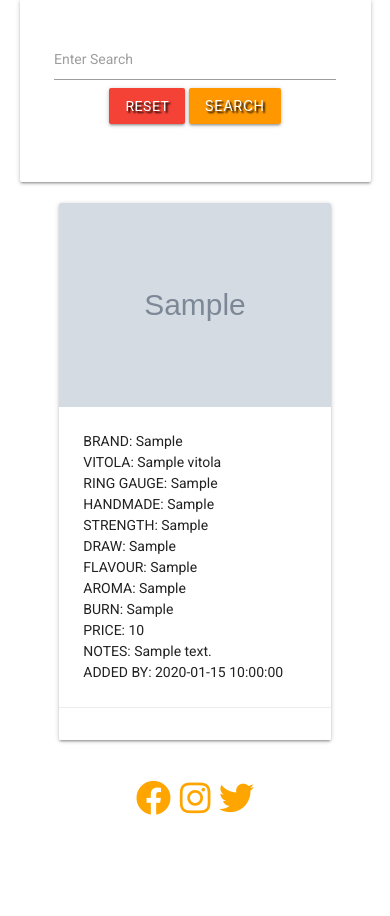
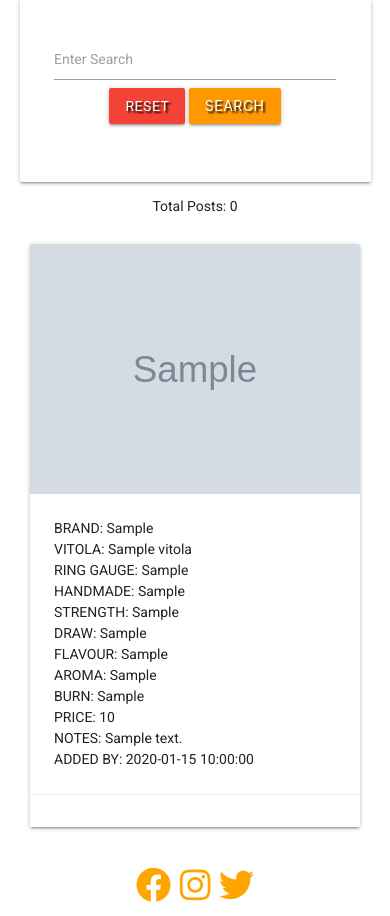
Before and after one commit to Code-Institute-Submissions/cigarist, a Flask app: page / in a window 390 px wide. Shown: the part 165-1081 px from the top of the page. Before the commit the page ends 980 px from the top, so only its background shows below. Run offline with Flask 2, Linux system fonts and the light colour scheme; the visitor is signed in with stand-in values (Sample User, id 1); grey boxes marked "Sample" are stand-in pictures; a database or web service that is not in the repository returns one stand-in record (values such as "Sample title"); some libraries are stand-ins or nearby versions.

Commit message:
Removed responsive-img class and added custom css to make images fit better

```diff
--- a/static/css/style.css
+++ b/static/css/style.css
@@ -46,6 +46,12 @@ h2 {
 }
 
 
+/* Images */
+.my-img {
+    height: 250px;
+}
+
+
 /* Footer */
 .footer{
     bottom: 20px;
--- a/templates/cigar_posts.html
+++ b/templates/cigar_posts.html
@@ -21,15 +21,22 @@
             </div>
         </form>
     </div>
+
+    <div class="row valign-wrapper center-align" >
+        <div class="col s12 m12 l12">
+            Total Posts: {{tastingNote|length}}
+        </div>
+    </div>
+
     {% endif %}
     <!-- End of Seacrh Bar for Logged in Users -->
     <!-- Start of Post Template -->
     <div class="row">
         {% for tastingNotes in tastingNotes %}
-            <div class="col s10 offset-s1">
+            <div class="col s12 m12 l4">
                 <div class="card">
                     <div class="card-image">
-                        <img src="{{ tastingNotes.cigarImage }}" class="responsive-img" alt="User Cigar Images">
+                        <img src="{{ tastingNotes.cigarImage }}" class="my-img" alt="User Cigar Images">
                     </div>
                     <div class="card-content">
                         <p>
--- a/templates/profile.html
+++ b/templates/profile.html
@@ -19,10 +19,10 @@
     <!-- Start of Users Posts Collection -->
     <div class="row">
         {% for tastingNotes in tastingNotes %}
-            <div class="col s10 offset-s1">
+            <div class="col s12 m12 l4">
                 <div class="card">
                     <div class="card-image">
-                        <img src="{{ tastingNotes.cigarImage }}" class="responsive-img" alt="User Cigar Images">
+                        <img src="{{ tastingNotes.cigarImage }}" class="my-img" alt="User Cigar Images">
                     </div>
                     <div class="card-content">
                         <p>
```
